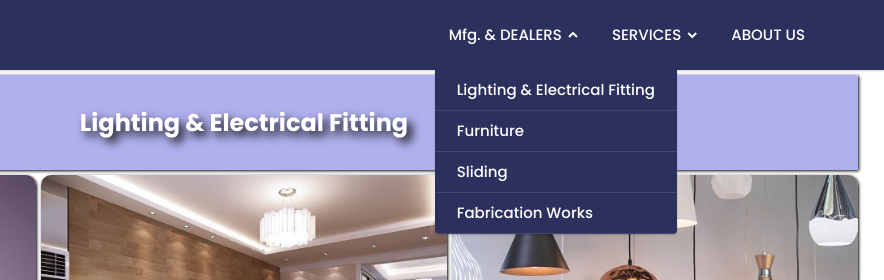
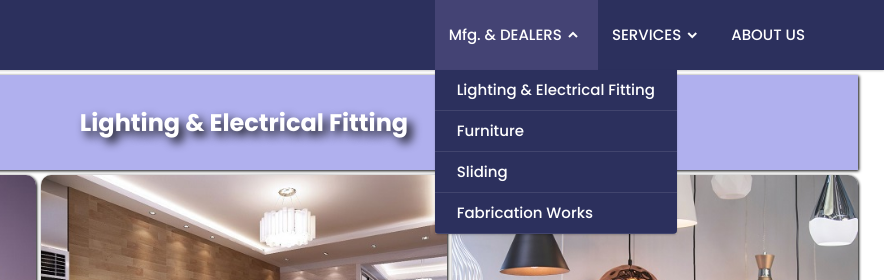
Before and after one commit to jtrans06/GEW, a plain HTML site: page index.html in a window 1280 px wide. In both pictures the pointer is over the item "Mfg. & DEALERS". Shown: the top 280 px of the page, 396-1280 px from the left. Drawn offline with nearby package versions, Linux system fonts and the light colour scheme.

Commit message:
Update styles.css

```diff
--- a/styles.css
+++ b/styles.css
@@ -56,6 +56,11 @@ nav .navbar .links li {
   list-style: none;
   padding: 0 14px;
 }
+
+li:hover {
+  background-color: rgb(68, 67, 116);
+}
+
 nav .navbar .links li a {
   height: 100%;
   text-decoration: none;
```
